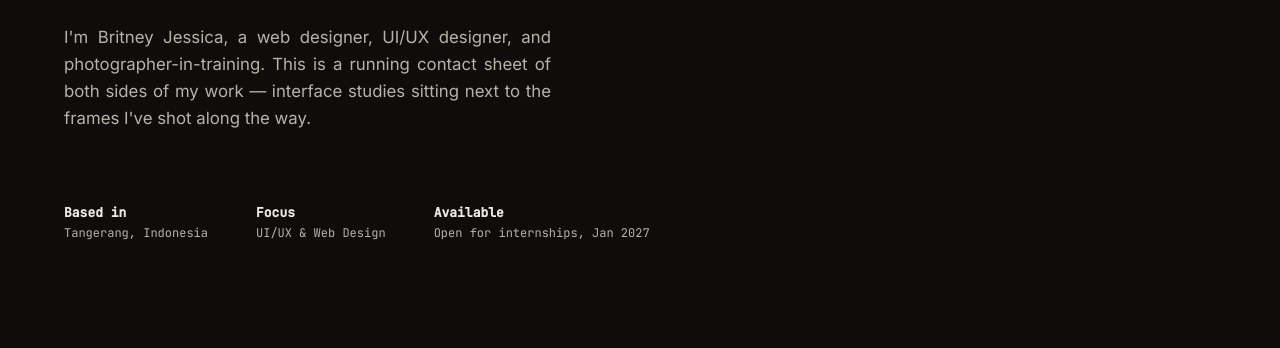
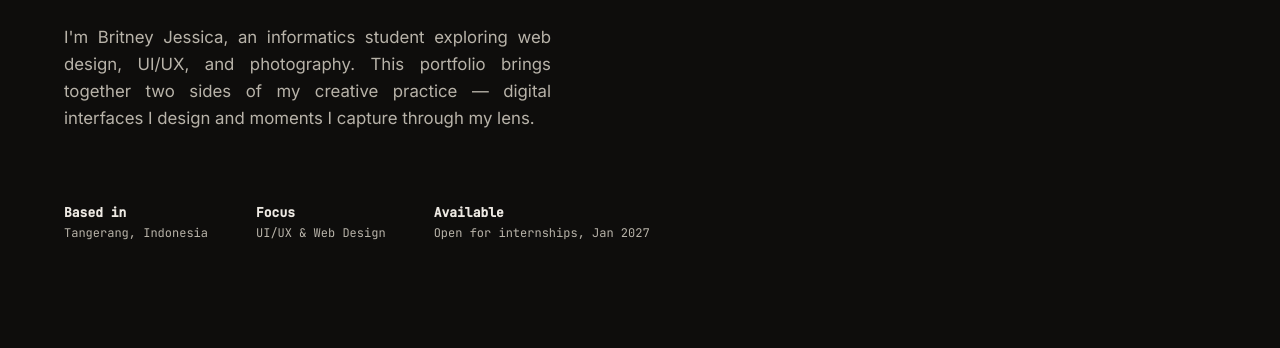
Before and after one commit to britney19544/Britney-portfolio, a plain HTML site: page index.html in a window 1280 px wide. Shown: the part 452-800 px from the top of the page. Drawn offline with Linux system fonts and the light colour scheme.

Commit message:
Updated into

```diff
--- a/index.html
+++ b/index.html
@@ -34,9 +34,9 @@
     Web Designer · UI/UX Designer · Photographer
   </p>
   <p class="hero-sub">
-    I'm Britney Jessica, a web designer, UI/UX designer, and photographer-in-training.
-    This is a running contact sheet of both sides of my work —
-    interface studies sitting next to the frames I've shot along the way.
+    I'm Britney Jessica, an informatics student exploring web design, UI/UX, and photography.
+    This portfolio brings together two sides of my creative practice — digital interfaces
+    I design and moments I capture through my lens.
   </p>
   <div class="hero-meta">
     <div><strong>Based in</strong>Tangerang, Indonesia</div>
```
